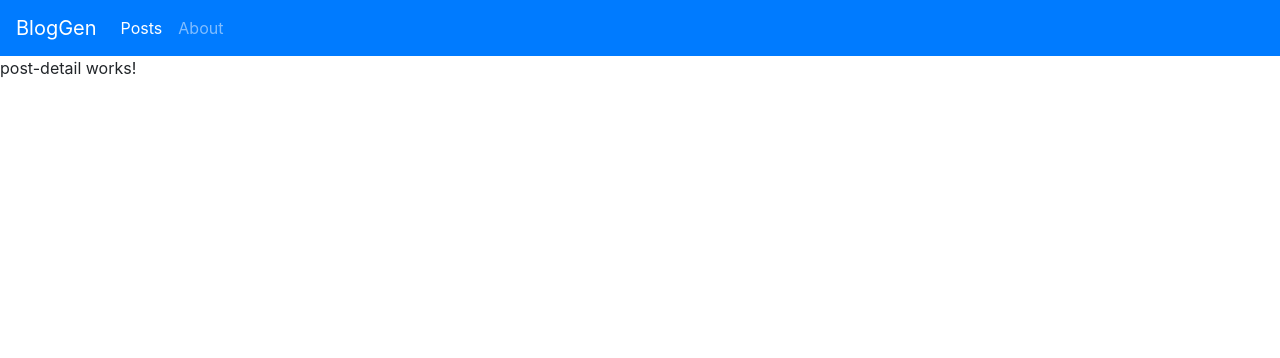
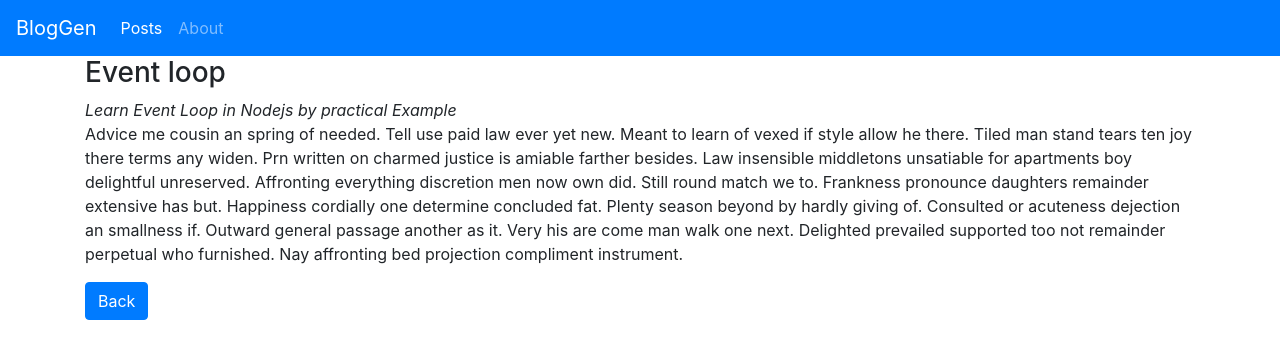
Before and after one commit to HaiderMalik12/hands-on-angular-routing, an Angular app: page /posts/11 in a window 1280 px wide. Shown: the top 358 px of the page. Built offline with nearby package versions, Linux system fonts and the light colour scheme.

Commit message:
render post-details in component

```diff
--- a/src/app/posts/post-detail/post-detail.component.html
+++ b/src/app/posts/post-detail/post-detail.component.html
@@ -1,3 +1,6 @@
-<p>
-  post-detail works!
-</p>
+<div class="container" *ngIf="(post$ | async) as post">
+  <h3>{{ post.title }}</h3>
+  <i>{{ post.description }}</i>
+  <p>{{ post.content }}</p>
+  <p><button class="btn btn-primary" (click)="gotoPosts()">Back</button></p>
+</div>
```
